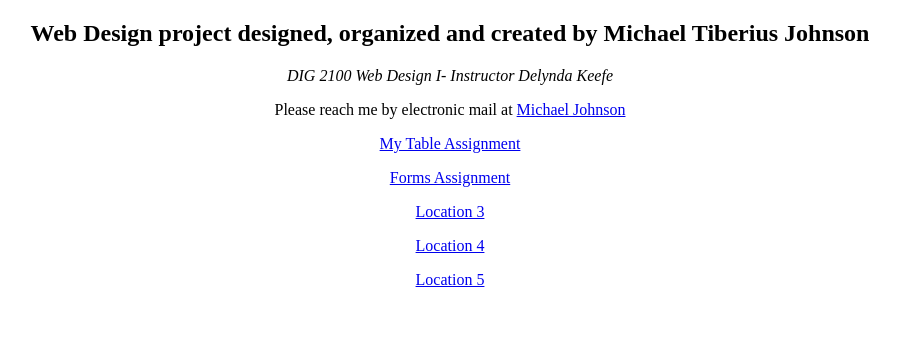
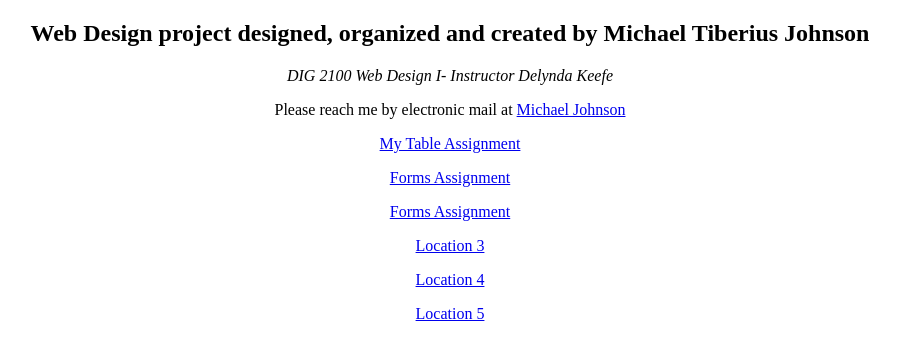
Before and after one commit to vivalafrenchy/webdesignproject, a plain HTML site: page index.html in a window 1280 px wide. Shown: the whole page, without its empty margins (190-1089 px from the left). Drawn offline with Linux system fonts and the light colour scheme.

Commit message:
Add files via upload

```diff
--- a/index.html
+++ b/index.html
@@ -11,7 +11,8 @@
 		<p>Please reach me by electronic mail at <a href="mailto:michaeljohnson8990@gmail.com">Michael Johnson</a>
 
 		<p><a href="table.html">My Table Assignment</a></p>
-		<p><a href="forms.html">Forms Assignment</a></p>
+		<p><a href="Forms.html">Forms Assignment</a></p>
+		<p><a href="Forms.html">Forms Assignment</a></p>
 		<p><a href="location3">Location 3</a></p>
 		<p><a href="location4">Location 4</a></p>
 		<p><a href="location5">Location 5</a></p></center>
```
